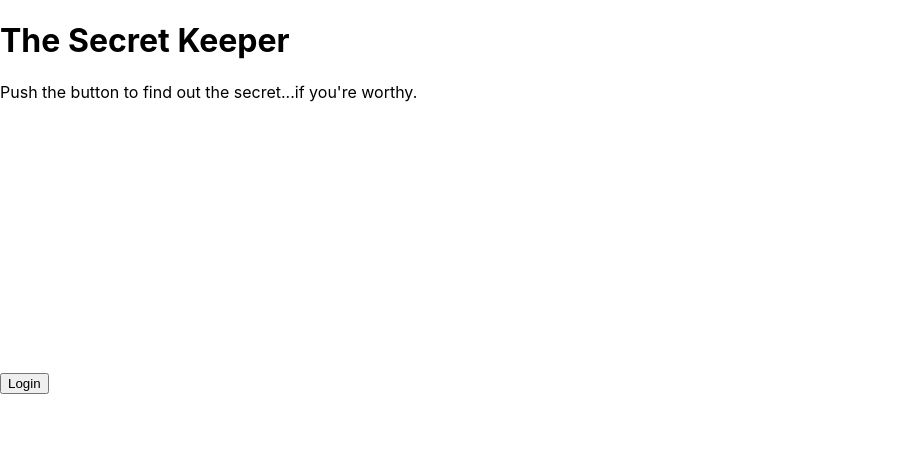
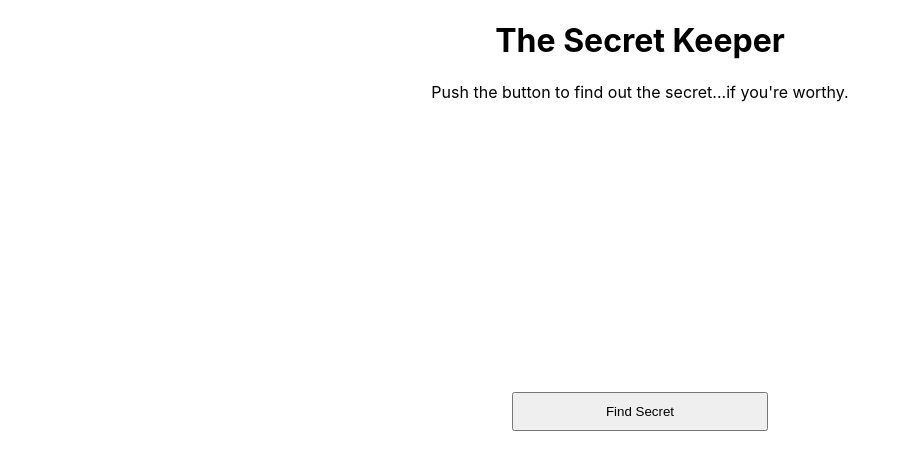
Before and after one commit to berneymark/Secret-Keeper, a React (Create React App) app: page / in a window 1280 px wide. Shown: the top 470 px of the page, without its empty margins (0-911 px from the left). Built offline with nearby package versions, Linux system fonts and the light colour scheme; no server answers.

Commit message:
css cleanups

```diff
--- a/src/App.js
+++ b/src/App.js
@@ -2,10 +2,16 @@ import React from 'react';
 import Camera from './jscomponents/Camera.js';
 
 function App() {
+  const centerText = {
+    textAlign: 'center'
+  }
+
+
+
   return (
     <div className="App">
-      <h1>The Secret Keeper</h1>
-      <p>Push the button to find out the secret...if you're worthy.</p>
+      <h1 style = {centerText}>The Secret Keeper</h1>
+      <p style = {centerText}>Push the button to find out the secret...if you're worthy.</p>
       <Camera/>
     </div>
   );
--- /dev/null
+++ b/src/css/camera.css
@@ -0,0 +1,11 @@
+.webcamDiv {
+    margin: auto;
+    width: 20%;
+    padding: 10px;
+}
+
+.loginButton {
+    margin-left: 40%;
+    width: 20%;
+    padding: 10px;
+}
--- a/src/jscomponents/Camera.js
+++ b/src/jscomponents/Camera.js
@@ -1,6 +1,7 @@
 import React from 'react';
 import Webcam from 'react-webcam';
 import SecurityCheck from './SecurityCheck.js';
+import '../css/camera.css';
 
 class Camera extends React.Component {
     constructor(props) {
@@ -50,7 +51,7 @@ class Camera extends React.Component {
 
         return(
             <div>
-                <div>
+                <div class = "webcamDiv">
                     <Webcam
                         ref = {this.setRef}
                         audio = {false}
@@ -60,10 +61,10 @@ class Camera extends React.Component {
                         videoConstraints = {videoConstraints}/>
                 </div>
                 <button
-                    id = "loginButton"
+                    class = "loginButton"
                     variant = "primary"
                     onClick = {this.checkUser}>
-                    Login
+                    Find Secret
                 </button>
                 <div>
                     {this.state.passOn ? <this.returnSecurityCheck/> : null}
```
